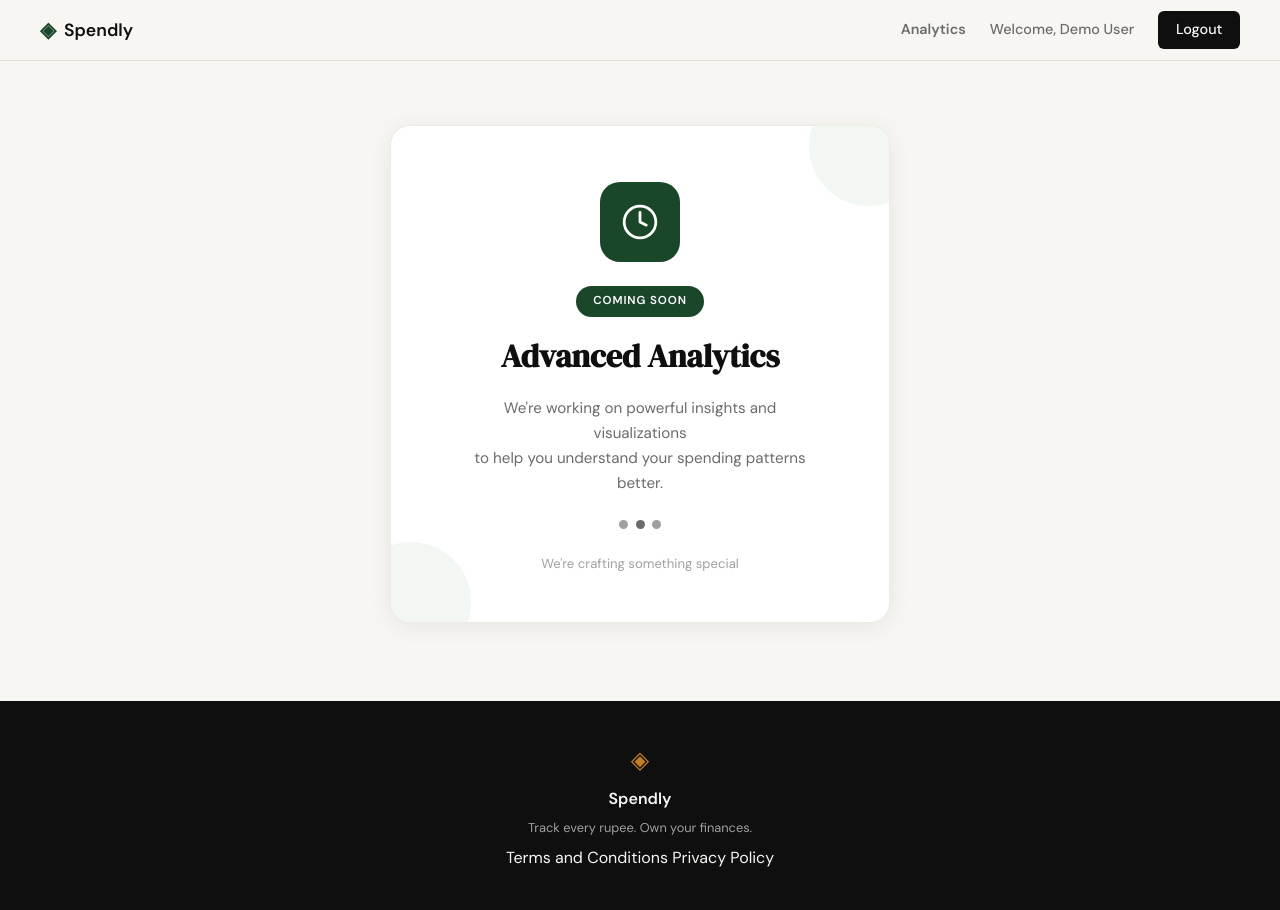
After one commit to Sidhant22/spendly, a Flask app: page /analytics in a window 1280 px wide. The commit adds this page. Run offline with Flask 3, Linux system fonts and the light colour scheme; a user stored in the database is signed in.

Commit message:
add coming soon page

```diff
--- a/app.py
+++ b/app.py
@@ -166,6 +166,13 @@ def profile():
                            presets=presets)
 
 
+@app.route("/analytics")
+def analytics():
+    if not session.get("user_id"):
+        return redirect(url_for("login"))
+    return render_template("analytics.html")
+
+
 @app.route("/expenses/add")
 def add_expense():
     return "Add expense — coming in Step 7"
--- a/static/css/style.css
+++ b/static/css/style.css
@@ -1093,3 +1093,143 @@ a { color: inherit; text-decoration: none; }
     .profile-filter-bar { flex-direction: column; align-items: flex-start; }
     .filter-custom { flex-wrap: wrap; }
 }
+
+/* ------------------------------------------------------------------ */
+/* Navbar page links (authenticated)                                   */
+/* ------------------------------------------------------------------ */
+
+.nav-page-link {
+    font-size: 0.9rem;
+    font-weight: 500;
+    color: var(--ink-muted);
+    transition: color 0.18s;
+}
+
+.nav-page-link:hover {
+    color: var(--ink);
+}
+
+.nav-page-link--active {
+    color: var(--accent);
+    font-weight: 600;
+}
+
+/* ------------------------------------------------------------------ */
+/* Analytics — Coming Soon                                             */
+/* ------------------------------------------------------------------ */
+
+.analytics-page {
+    min-height: calc(100vh - 60px - 120px);
+    display: flex;
+    align-items: center;
+    justify-content: center;
+    padding: 4rem 1.5rem;
+    background: var(--paper);
+}
+
+.analytics-card {
+    position: relative;
+    overflow: hidden;
+    background: var(--paper-card);
+    border: 1px solid var(--border-soft);
+    border-radius: var(--radius-lg);
+    box-shadow: 0 4px 24px rgba(0, 0, 0, 0.07);
+    width: 100%;
+    max-width: 500px;
+    padding: 3.5rem 3rem 3rem;
+    display: flex;
+    flex-direction: column;
+    align-items: center;
+    text-align: center;
+    gap: 1.25rem;
+}
+
+.analytics-deco {
+    position: absolute;
+    width: 120px;
+    height: 120px;
+    border-radius: 50%;
+    background: var(--accent-light);
+    opacity: 0.55;
+    pointer-events: none;
+}
+
+.analytics-deco--tl {
+    top: -40px;
+    right: -40px;
+}
+
+.analytics-deco--br {
+    bottom: -40px;
+    left: -40px;
+}
+
+.analytics-icon-wrap {
+    width: 80px;
+    height: 80px;
+    border-radius: 20px;
+    background: var(--accent);
+    display: flex;
+    align-items: center;
+    justify-content: center;
+    flex-shrink: 0;
+    margin-bottom: 0.25rem;
+}
+
+.analytics-badge {
+    display: inline-block;
+    padding: 0.4rem 1.1rem;
+    border-radius: 999px;
+    background: var(--accent);
+    color: #fff;
+    font-size: 0.72rem;
+    font-weight: 600;
+    letter-spacing: 0.08em;
+    text-transform: uppercase;
+}
+
+.analytics-title {
+    font-family: var(--font-display);
+    font-size: 2rem;
+    font-weight: 700;
+    color: var(--ink);
+    line-height: 1.2;
+    margin: 0;
+}
+
+.analytics-body {
+    font-size: 0.95rem;
+    color: var(--ink-muted);
+    line-height: 1.65;
+    max-width: 360px;
+}
+
+.analytics-dots {
+    display: flex;
+    align-items: center;
+    gap: 0.45rem;
+    margin: 0.25rem 0;
+}
+
+.analytics-dots span {
+    width: 9px;
+    height: 9px;
+    border-radius: 50%;
+    background: var(--ink-faint);
+    display: block;
+}
+
+.analytics-dot--mid {
+    background: var(--ink-muted) !important;
+}
+
+.analytics-sub {
+    font-size: 0.82rem;
+    color: var(--ink-faint);
+    margin: 0;
+}
+
+@media (max-width: 600px) {
+    .analytics-card { padding: 2.5rem 1.5rem 2rem; }
+    .analytics-title { font-size: 1.65rem; }
+}
--- /dev/null
+++ b/templates/analytics.html
@@ -0,0 +1,35 @@
+{% extends "base.html" %}
+{% block title %}Analytics — Spendly{% endblock %}
+{% block content %}
+<section class="analytics-page">
+    <div class="analytics-card">
+        <div class="analytics-deco analytics-deco--tl"></div>
+        <div class="analytics-deco analytics-deco--br"></div>
+
+        <div class="analytics-icon-wrap">
+            <svg xmlns="http://www.w3.org/2000/svg" width="38" height="38" viewBox="0 0 24 24"
+                 fill="none" stroke="white" stroke-width="1.75" stroke-linecap="round" stroke-linejoin="round">
+                <circle cx="12" cy="12" r="10"/>
+                <polyline points="12 6 12 12 16 14"/>
+            </svg>
+        </div>
+
+        <span class="analytics-badge">COMING SOON</span>
+
+        <h1 class="analytics-title">Advanced Analytics</h1>
+
+        <p class="analytics-body">
+            We're working on powerful insights and visualizations<br>
+            to help you understand your spending patterns better.
+        </p>
+
+        <div class="analytics-dots">
+            <span></span>
+            <span class="analytics-dot--mid"></span>
+            <span></span>
+        </div>
+
+        <p class="analytics-sub">We're crafting something special</p>
+    </div>
+</section>
+{% endblock %}
--- a/templates/base.html
+++ b/templates/base.html
@@ -20,6 +20,7 @@
             </a>
             <div class="nav-links">
                 {% if session.get('user_id') %}
+                    <a href="{{ url_for('analytics') }}" class="nav-page-link{% if request.endpoint == 'analytics' %} nav-page-link--active{% endif %}">Analytics</a>
                     <span class="nav-greeting">Welcome, {{ session['user_name'] }}</span>
                     <a href="{{ url_for('logout') }}" class="nav-cta">Logout</a>
                 {% else %}
```
